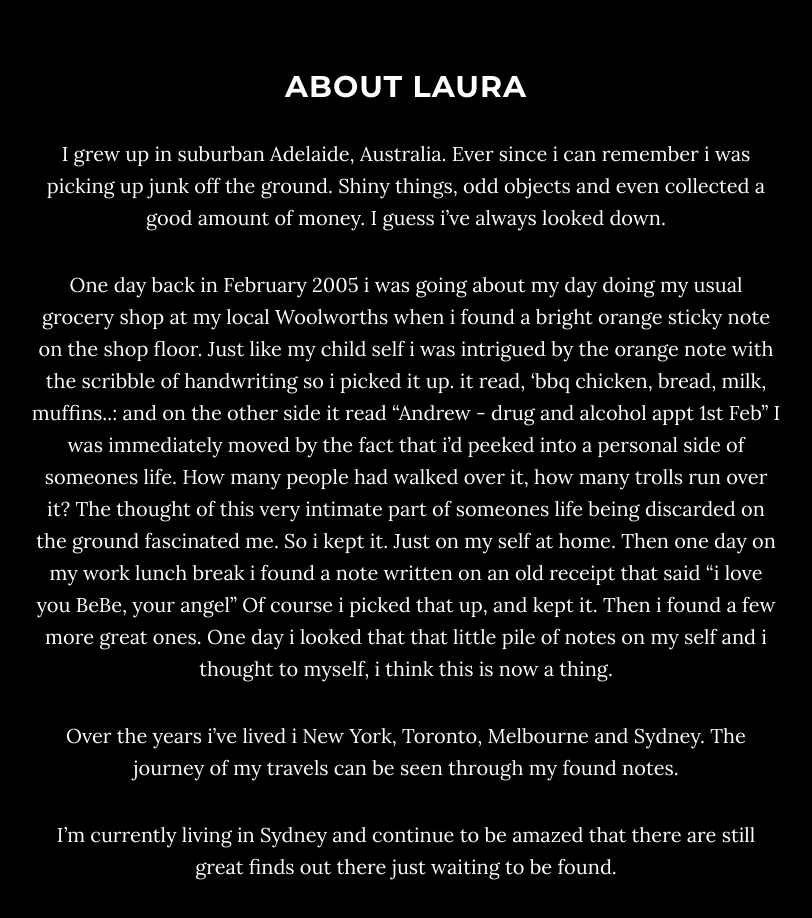
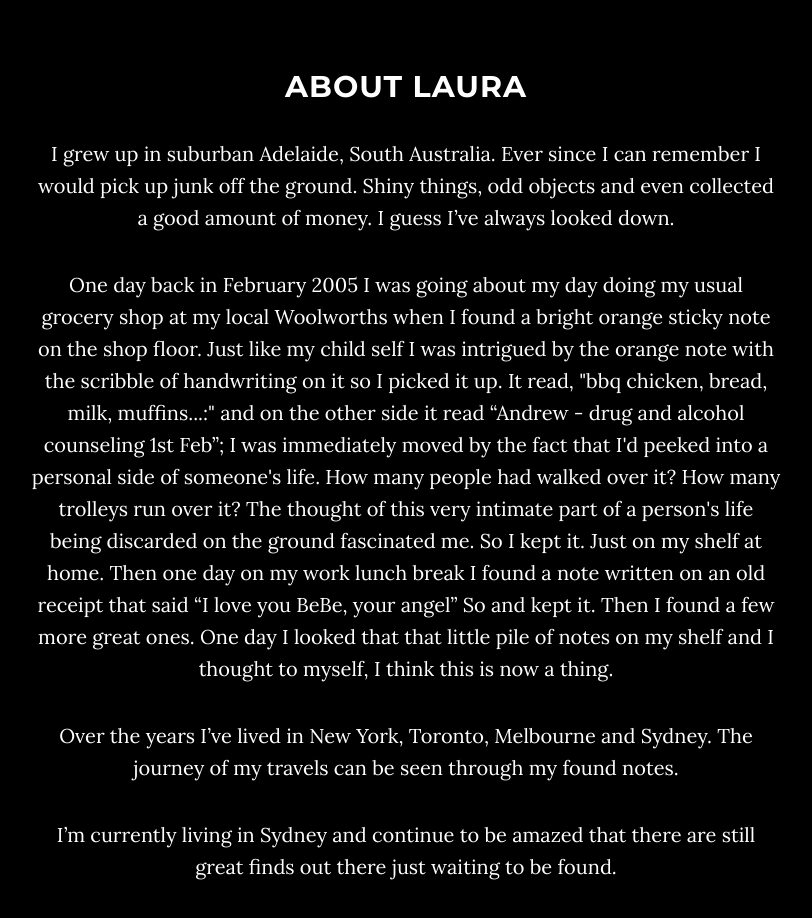
Before and after one commit to SoxFace/foundbylaura, a plain HTML site: page index.html in a window 1280 px wide. Shown: the part 980-1898 px from the top of the page, without its empty margins (234-1046 px from the left). Drawn offline with Linux system fonts and the light colour scheme; some packages are replaced by stand-ins of ours.

Commit message:
typo update

```diff
--- a/index.html
+++ b/index.html
@@ -72,7 +72,7 @@
                 <div class="row">
                     <div class="col-md-8 col-md-offset-2">
                         <h1 class="brand-heading">Street Finds</h1>
-                        <p class="intro-text">My name is Laura and I am a collector. I have 12 years worth of notes that I have found on the ground. From love letters, angry parking notes, funny and strange shopping lists to passive aggressive flat mate notes. They are beautiful, painful, funny, daring and everything that we humans are. Enjoy.</p>
+                        <p class="intro-text">My name is Laura and I am a collector. I have twelve years worth of notes that I have found on the ground. From love letters, angry parking notes, funny and strange shopping lists to passive aggressive flat mate notes. They are beautiful, painful, funny, daring and everything that we humans are. Enjoy.</p>
                         <a href="#about" class="btn btn-circle page-scroll">
                             <i class="fa fa-angle-double-down animated"></i>
                         </a>
@@ -87,9 +87,9 @@
         <div class="row">
             <div class="col-lg-8 col-lg-offset-2">
                 <h2>About Laura</h2>
-                <p>I grew up in suburban Adelaide, Australia. Ever since i can remember i was picking up junk off the ground. Shiny things, odd objects and even collected a good amount of money. I guess i’ve always looked down.</p>
-                <p>One day back in February 2005 i was going about my day doing my usual grocery shop at my local Woolworths when i found a bright orange sticky note on the shop floor. Just like my child self i was intrigued by the orange note with the scribble of handwriting so i picked it up. it read, ‘bbq chicken, bread, milk, muffins..: and on the other side it read “Andrew - drug and alcohol appt 1st Feb” I was immediately moved by the fact that i’d peeked into a personal side of someones life. How many people had walked over it, how many trolls run over it? The thought of this very intimate part of someones life being discarded on the ground fascinated me. So i kept it. Just on my self at home. Then one day on my work lunch break i found a note written on an old receipt that said “i love you BeBe, your angel” Of course i picked that up, and kept it. Then i found a few more great ones. One day i looked that that little pile of notes on my self and i thought to myself, i think this is now a thing.</p>
-                <p>Over the years i’ve lived i New York, Toronto, Melbourne and Sydney. The journey of my travels can be seen through my found notes.</p>
+                <p>I grew up in suburban Adelaide, South Australia. Ever since I can remember I would pick up junk off the ground. Shiny things, odd objects and even collected a good amount of money. I guess I’ve always looked down.</p>
+                <p>One day back in February 2005 I was going about my day doing my usual grocery shop at my local Woolworths when I found a bright orange sticky note on the shop floor. Just like my child self I was intrigued by the orange note with the scribble of handwriting on it so I picked it up. It read, "bbq chicken, bread, milk, muffins...:" and on the other side it read “Andrew - drug and alcohol counseling 1st Feb”; I was immediately moved by the fact that I'd peeked into a personal side of someone's life. How many people had walked over it? How many trolleys run over it? The thought of this very intimate part of a person's life being discarded on the ground fascinated me. So I kept it. Just on my shelf at home. Then one day on my work lunch break I found a note written on an old receipt that said “I love you BeBe, your angel” So and kept it. Then I found a few more great ones. One day I looked that that little pile of notes on my shelf and I thought to myself, I think this is now a thing. </p>
+                <p>Over the years I’ve lived in New York, Toronto, Melbourne and Sydney. The journey of my travels can be seen through my found notes.</p>
                 <p>I’m currently living in Sydney and continue to be amazed that there are still great finds out there just waiting to be found.</p>
             </div>
         </div>
```
